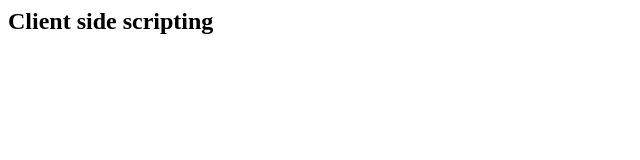
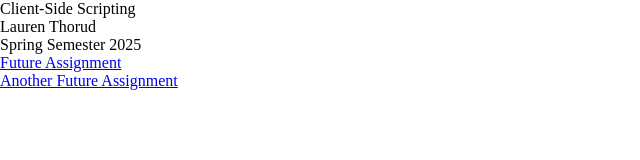
Before and after one commit to LalaIAm/hctc-scripting, a plain HTML site: page index.html in a window 1280 px wide. Shown: the whole page, without its empty margins (0-640 px from the left). Drawn offline with Linux system fonts and the light colour scheme.

Commit message:
Update index.html

```diff
--- a/index.html
+++ b/index.html
@@ -1 +1,45 @@
-<h2>Client side scripting</h2>
+<!doctype html>
+<html lang='en'>
+  <head>
+    <meta charset='utf-8'>
+    <meta name='viewport' content='width=device-width; initial-scale=1.0'>
+    <title>Client Side Scripting</title>
+    <link rel='shortcut icon' href='favicon.ico'>
+    <link rel='stylesheet' href='styles.css'>
+    <style>
+      *, body {
+        margin: 0;
+	padding: 0;
+	border: 0;
+	font-size: 100%;
+	font: inherit;
+	vertical-align: baseline;
+      }
+    </style>
+   </head>
+  <body>
+    <main>
+      <header>
+        <h1>Client-Side Scripting</h1>
+      </header>
+      <main>
+        <div class='name'>
+          <h2>Lauren Thorud</h2>
+        </div>
+        <div class='name'>
+          <h2>Spring Semester 2025</h2>
+        </div>
+        <div class='assignments'>
+          <ul>
+            <li>
+              <a href='#'>Future Assignment</a>
+            </li>
+            <li>
+              <a href='#'>Another Future Assignment</a>
+            </li>
+          </ul>
+        </div>
+      </main>
+    </main>
+  </body>
+</html>
```
